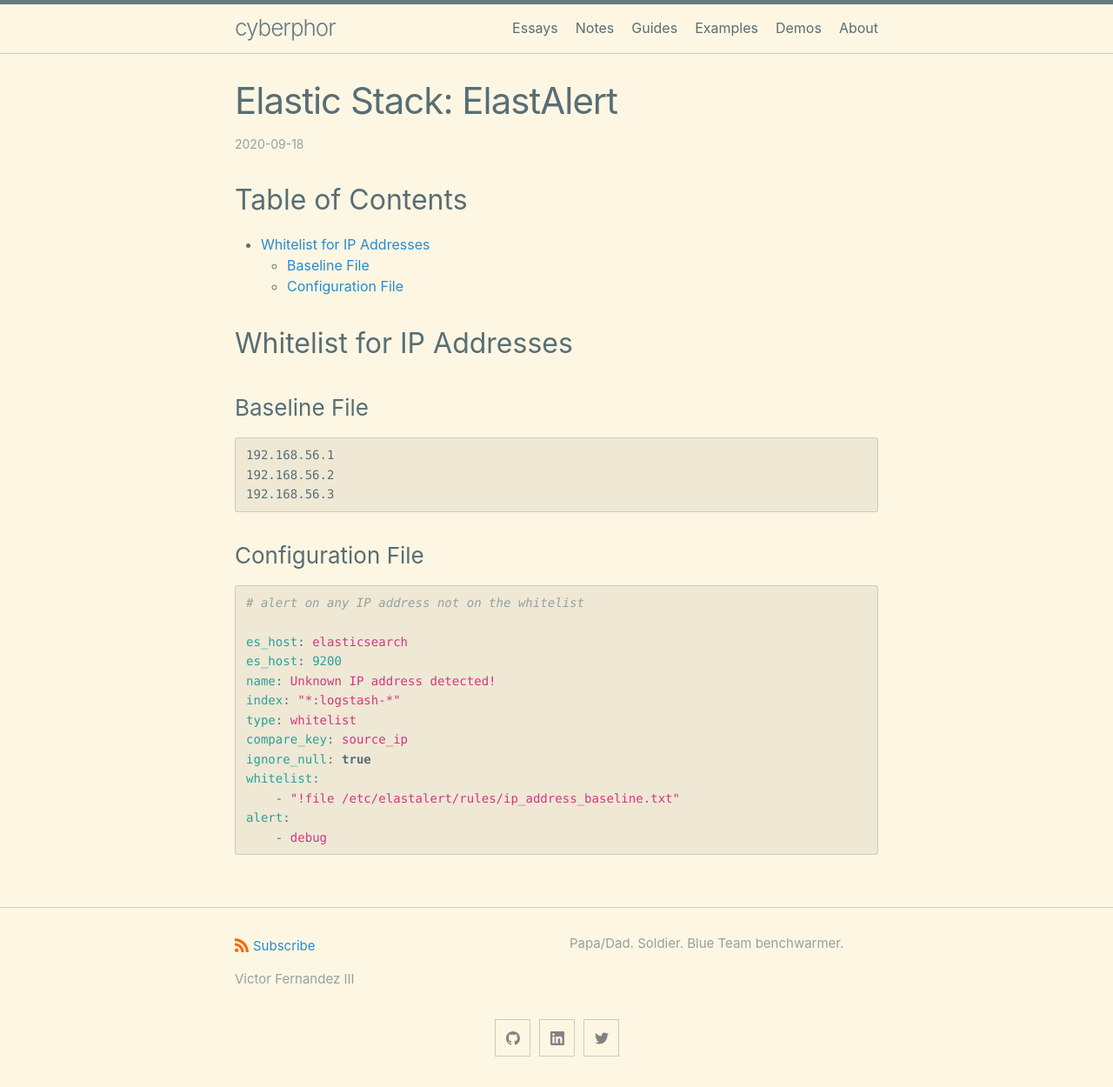
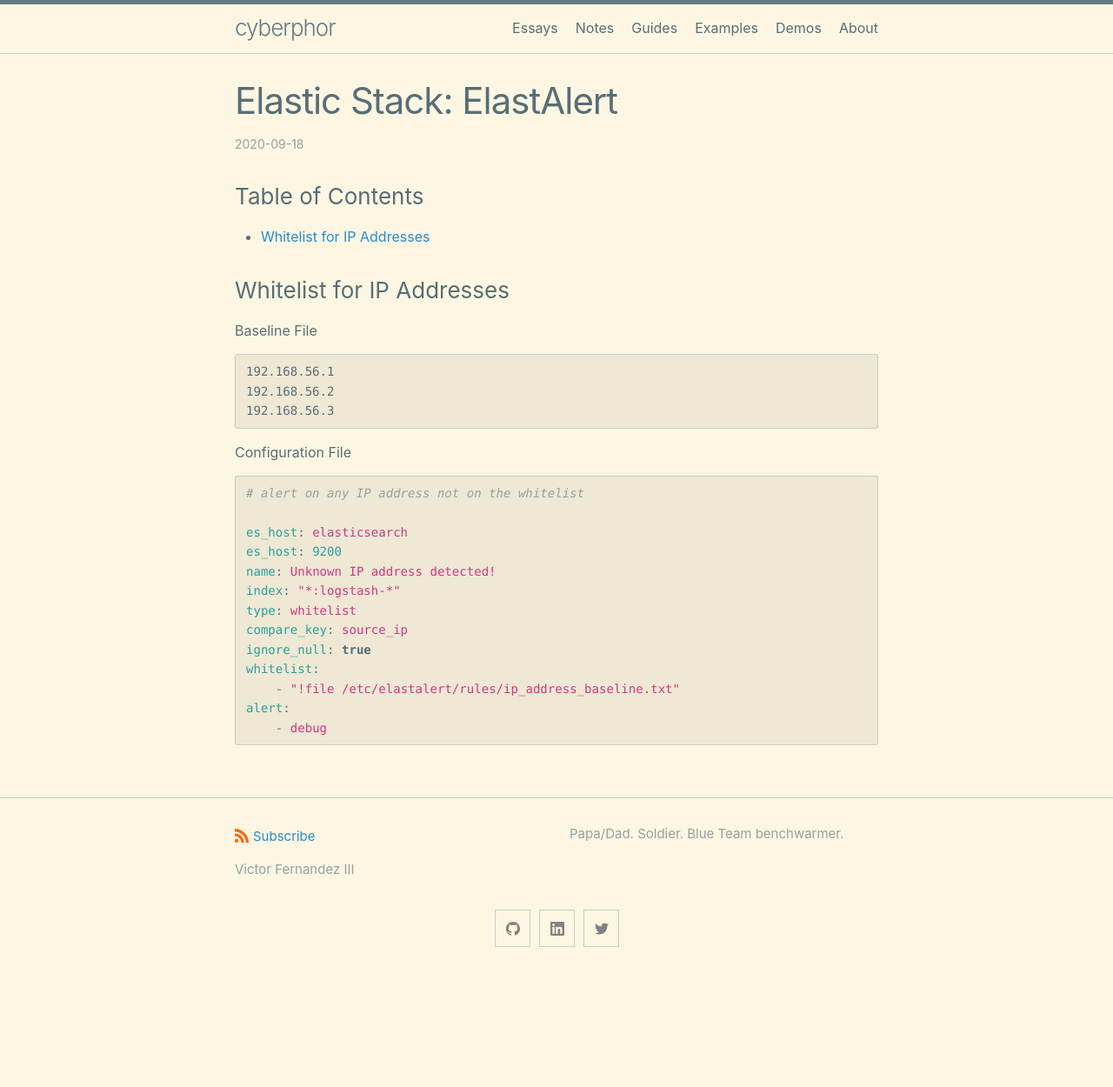
Before and after one commit to cyberphor/blog, a Jekyll site: the page built from _posts/examples/2020-09-18-elastic-elastalert-examples.md, in a window 1280 px wide. Shown: the whole page at 87% size. Built offline with Jekyll 4.4.1, drawn with Linux system fonts in a browser that asks for light colours; after the commit the page ends 1124 px from its top, so only the background shows below that.

Commit message:
Update 2020-09-18-elastic-elastalert-examples.md

````diff
--- a/_posts/examples/2020-09-18-elastic-elastalert-examples.md
+++ b/_posts/examples/2020-09-18-elastic-elastalert-examples.md
@@ -1,24 +1,21 @@
 ---
 layout: post
 title: 'Elastic Stack: ElastAlert'
-permalink: 'elastic-elastalert-examples'
-category: notes
-subcategory: examples
+category: examples
+permalink: 'examples/elastic-stack-elastalert'
 ---
 
-## Table of Contents
+### Table of Contents
 * [Whitelist for IP Addresses](#whitelist-for-ip-addresses)
-    * [Baseline File](#baseline-file)
-    * [Configuration File](#configuration-file)
 
-## Whitelist for IP Addresses
-### Baseline File
+### Whitelist for IP Addresses
+Baseline File
 ```bash
 192.168.56.1
 192.168.56.2
 192.168.56.3
 ```
-### Configuration File
+Configuration File
 ```yaml
 # alert on any IP address not on the whitelist
 
````
